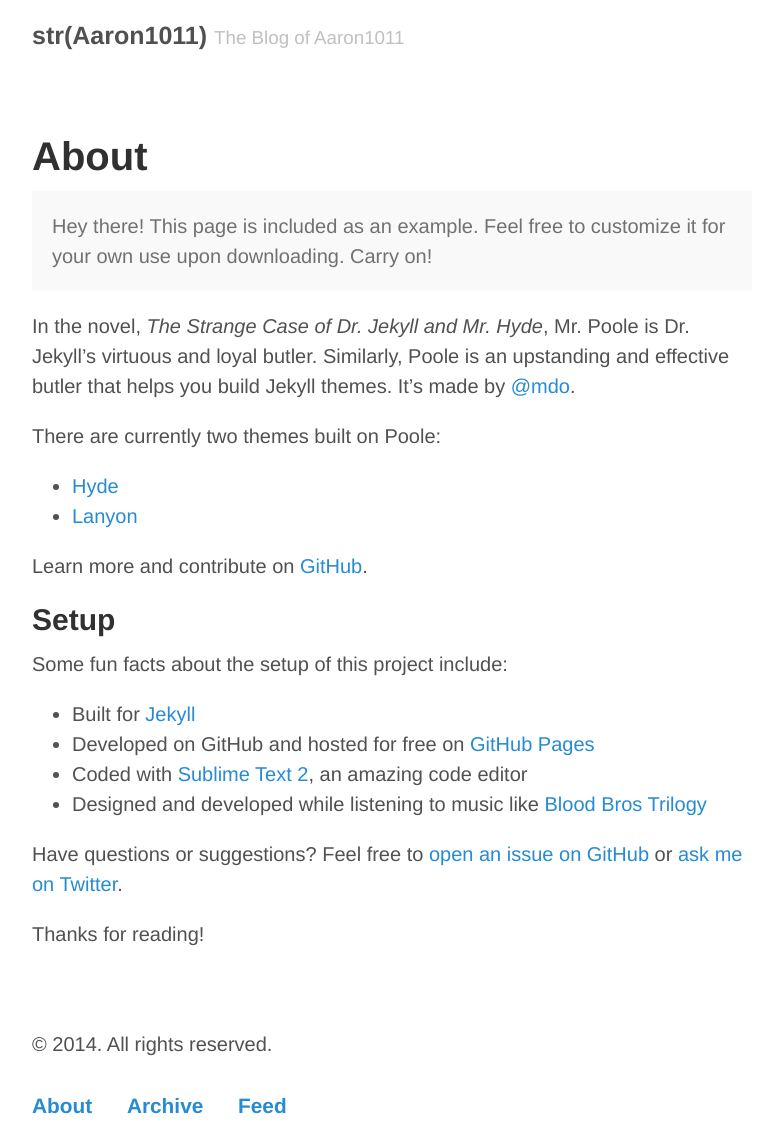
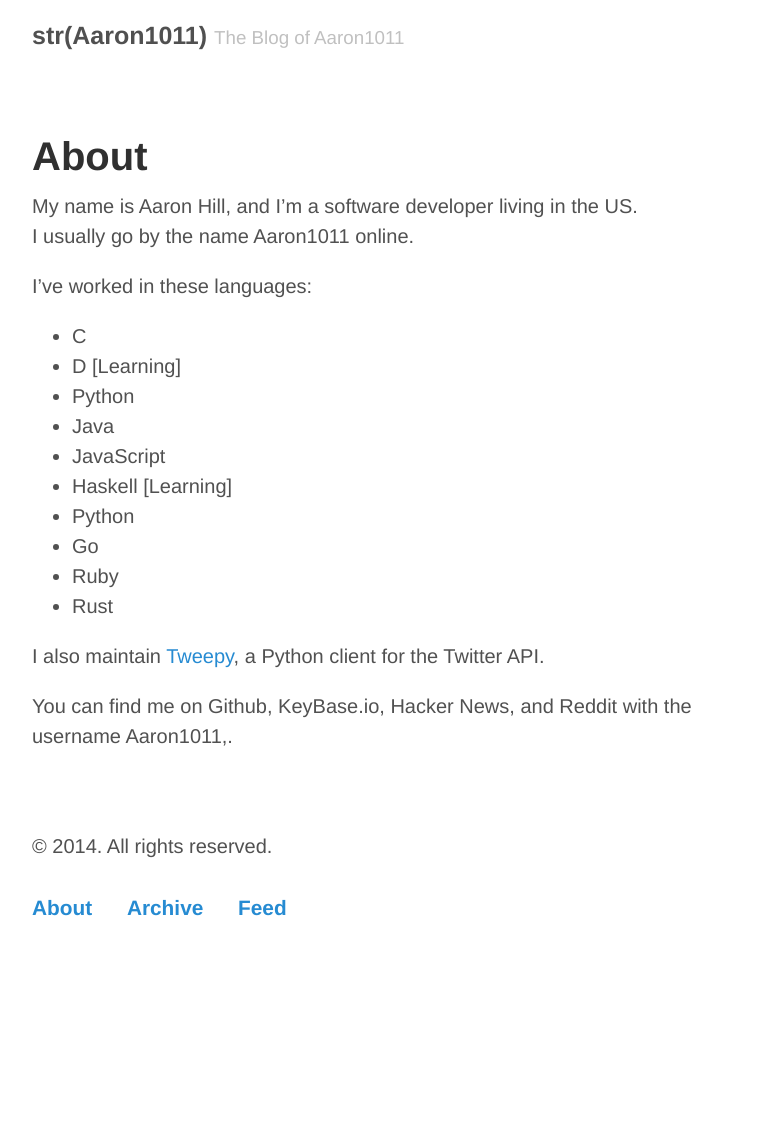
Before and after one commit to Aaron1011/Aaron1011.github.io_old, a Jekyll site: the page built from about.md, in a window 1280 px wide. Shown: the whole page, without its empty margins (248-1021 px from the left). Built offline with Jekyll 4.4.1, drawn with Linux system fonts in a browser that asks for light colours; Markdown is read by kramdown in place of the engine named in the settings; after the commit the page ends 933 px from its top, so only the background shows below that.

Commit message:
Update About page

```diff
--- a/about.md
+++ b/about.md
@@ -3,28 +3,22 @@ layout: page
 title: About
 ---
 
-<p class="message">
-  Hey there! This page is included as an example. Feel free to customize it for your own use upon downloading. Carry on!
-</p>
+My name is Aaron Hill, and I'm a software developer living in the US.
+I usually go by the name Aaron1011 online.
 
-In the novel, *The Strange Case of Dr. Jekyll and Mr. Hyde*, Mr. Poole is Dr. Jekyll's virtuous and loyal butler. Similarly, Poole is an upstanding and effective butler that helps you build Jekyll themes. It's made by [@mdo](https://twitter.com/mdo).
+I've worked in these languages:
 
-There are currently two themes built on Poole:
+* C
+* D [Learning]
+* Python
+* Java
+* JavaScript
+* Haskell [Learning]
+* Python
+* Go
+* Ruby
+* Rust
 
-* [Hyde](http://hyde.getpoole.com)
-* [Lanyon](http://lanyon.getpoole.com)
+I also maintain [Tweepy](https://github.com/tweepy/tweepy), a Python client for the Twitter API.
 
-Learn more and contribute on [GitHub](https://github.com/poole).
-
-## Setup
-
-Some fun facts about the setup of this project include:
-
-* Built for [Jekyll](http://jekyllrb.com)
-* Developed on GitHub and hosted for free on [GitHub Pages](https://pages.github.com)
-* Coded with [Sublime Text 2](http://sublimetext.com), an amazing code editor
-* Designed and developed while listening to music like [Blood Bros Trilogy](https://soundcloud.com/maddecent/sets/blood-bros-series)
-
-Have questions or suggestions? Feel free to [open an issue on GitHub](https://github.com/poole/poole/issues/new) or [ask me on Twitter](https://twitter.com/mdo).
-
-Thanks for reading!
+You can find me on Github, KeyBase.io, Hacker News, and Reddit with the username Aaron1011,.
```
